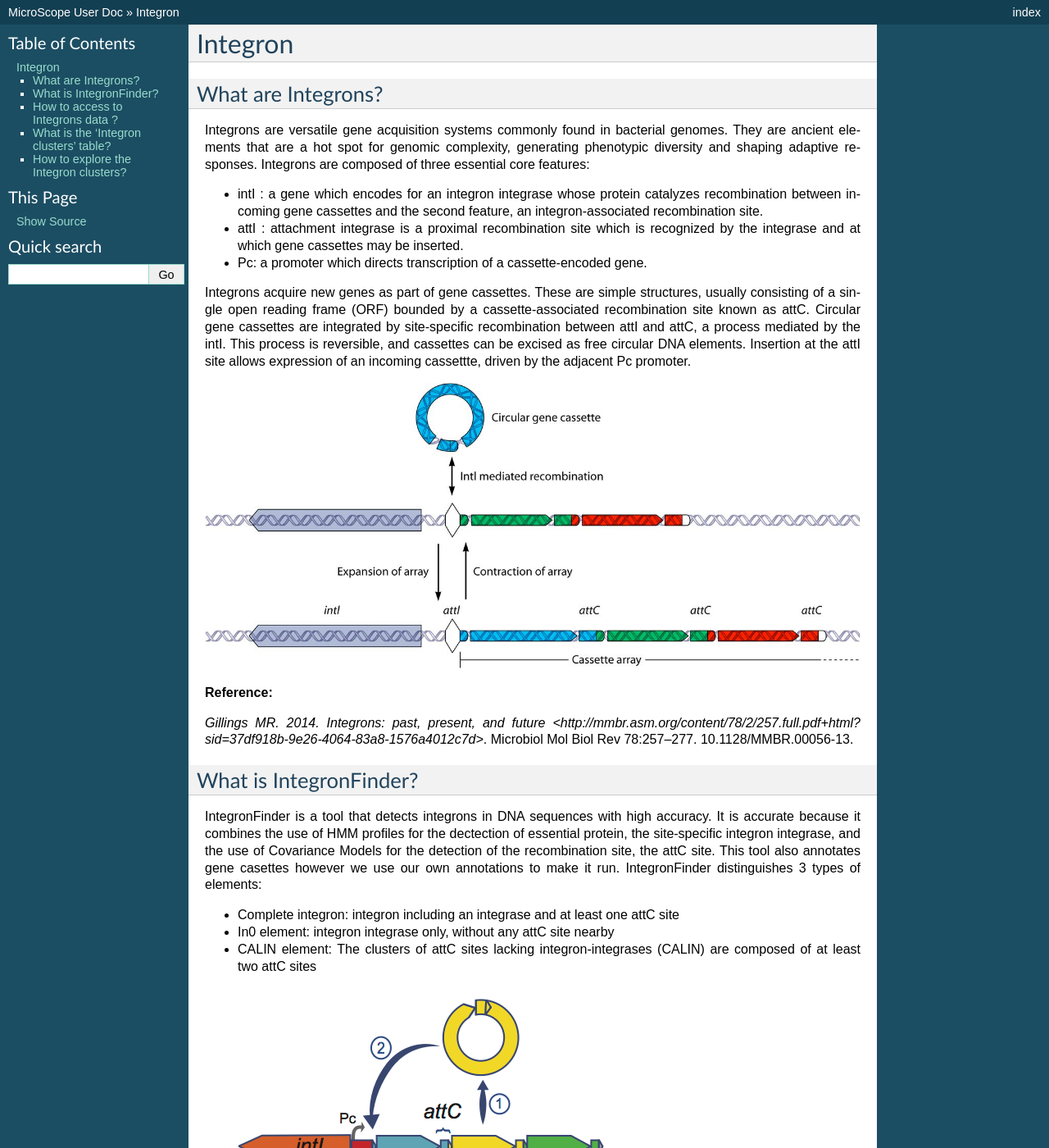
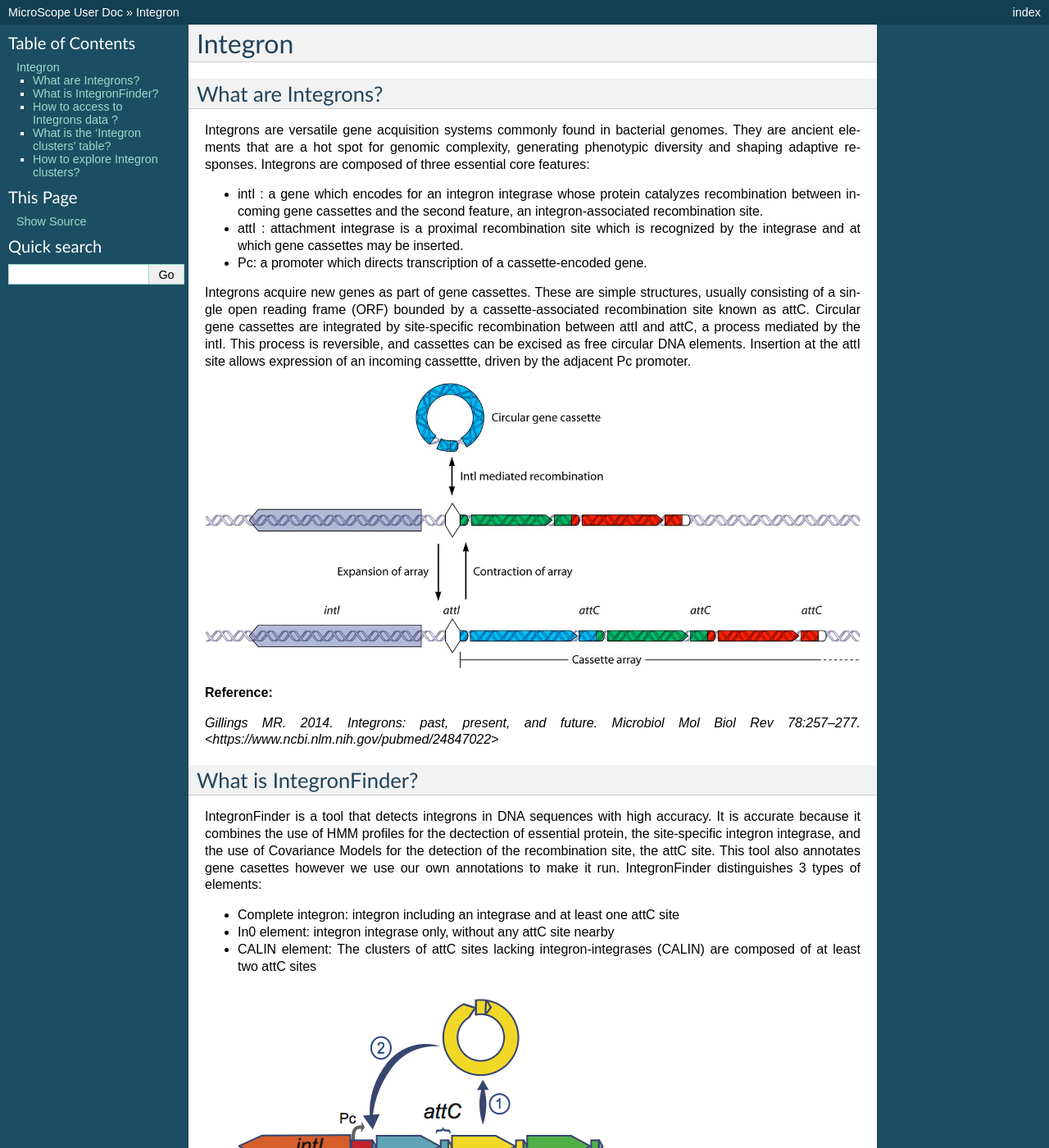
Before and after one commit to labgem/microscope-user-doc, a Sphinx documentation site: the page built from docs/content/compgenomics/integrons.rst, in a window 1280 px wide and 1400 px high. Shown: the whole window at 82% size. Built offline with Sphinx 7.4.7, drawn with Linux system fonts in a browser that asks for light colours; formulas are drawn with MathJax 3; some of the changed text lies outside the part shown.

Commit message:
Update integrons.rst

```diff
--- a/docs/content/compgenomics/integrons.rst
+++ b/docs/content/compgenomics/integrons.rst
@@ -21,7 +21,7 @@ Insertion at the attI site allows expression of an incoming cassettte, driven by
 
 **Reference:**
 
-`Gillings MR. 2014. Integrons: past, present, and future <http://mmbr.asm.org/content/78/2/257.full.pdf+html?sid=37df918b-9e26-4064-83a8-1576a4012c7d>`. Microbiol Mol Biol Rev 78:257–277. 10.1128/MMBR.00056-13.
+`Gillings MR. 2014. Integrons: past, present, and future. Microbiol Mol Biol Rev 78:257–277. <https://www.ncbi.nlm.nih.gov/pubmed/24847022>`
 
 
 What is IntegronFinder?
@@ -59,7 +59,7 @@ This table enumerates all integron clusters predicted for the selected organism
 
 
 
-How to explore the Integron clusters?
+How to explore Integron clusters?
 --------------------------------------------------------
 
 The IntegronFinder cluster visualization window can be accessed by clicking on any cluster number in the Integron Id field. This window allows you to access to a detailled description of the integron structure.
@@ -69,11 +69,13 @@ The table **Integron Elements** shows all attachment sites (attC, attI) and prom
 .. image:: img/integron_elements.png
 
 
+
 The table **Integron Integrase** provides information on the identified integrase of the predicted integron.
 
 .. image:: img/integron_integrase.png
 
 
+
 The table **Genomic objects** provides information regarding the genomic objects included into the integron. You can export the genes by clicking on **Export to Gene Cart**.
 
 .. image:: img/integron_GO.png
```
